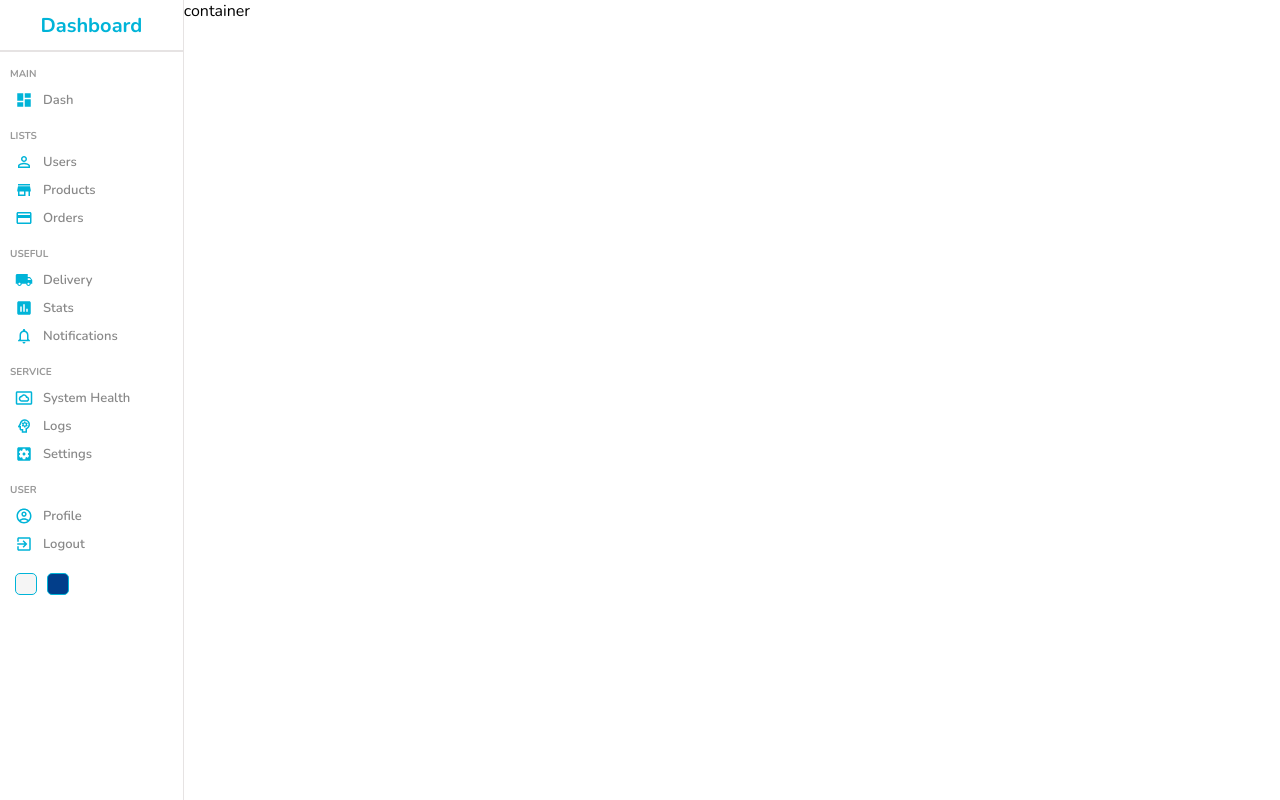
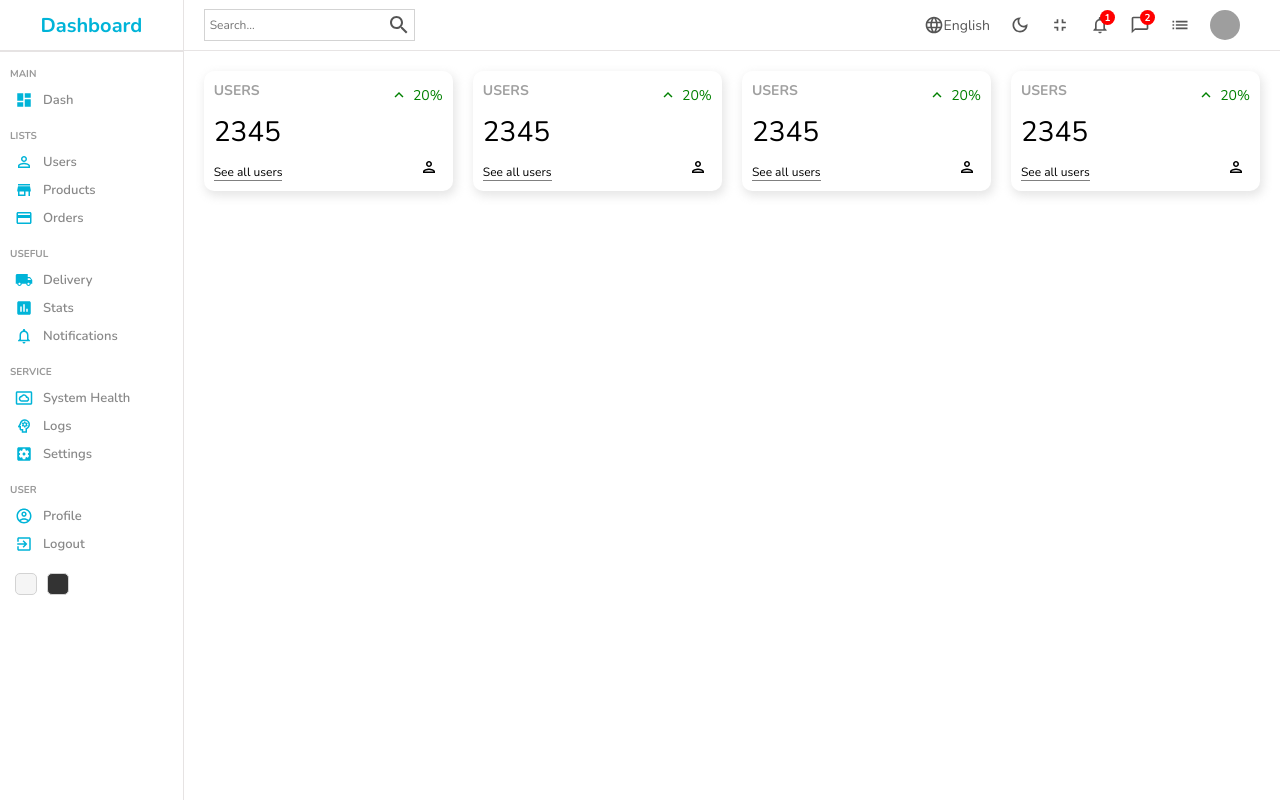
Before and after one commit to caswellorr/React-Admin-Dashboard, a React (Create React App) app: page / in a window 1280 px wide. Built offline with nearby package versions, Linux system fonts and the light colour scheme; grey boxes are pictures that could not be loaded.

Commit message:
building out widgets

```diff
--- a/src/components/navbar/Navbar.js
+++ b/src/components/navbar/Navbar.js
@@ -1,8 +1,55 @@
 import './navbar.scss';
+
+ // ICONS
+ import SearchOutlinedIcon from "@mui/icons-material/SearchOutlined";
+import LanguageOutlinedIcon from "@mui/icons-material/LanguageOutlined";
+import DarkModeOutlinedIcon from "@mui/icons-material/DarkModeOutlined";
+import FullscreenExitOutlinedIcon from "@mui/icons-material/FullscreenExitOutlined";
+import NotificationsNoneOutlinedIcon from "@mui/icons-material/NotificationsNoneOutlined";
+import ChatBubbleOutlineOutlinedIcon from "@mui/icons-material/ChatBubbleOutlineOutlined";
+import ListOutlinedIcon from "@mui/icons-material/ListOutlined";
+
 
 function Navbar() {
   return (
-    <div>Navbar</div>
+    <div className='navbar'>
+      <div className='wrapper'>
+        <div className='search'>
+          <input type='text' placeholder='Search...' />
+          <SearchOutlinedIcon className='icon' />
+        </div>
+        <div className='items'>
+          <div className='item'>
+            <LanguageOutlinedIcon className='icon' />
+            English
+          </div>
+          <div className='item'>
+            <DarkModeOutlinedIcon className='icon' />
+          </div>
+          <div className='item'>
+            <FullscreenExitOutlinedIcon className='icon' />
+          </div>
+          <div className='item'>
+            <NotificationsNoneOutlinedIcon className='icon' />
+            <div className='counter'>1</div>
+          </div>
+          <div className='item'>
+            <ChatBubbleOutlineOutlinedIcon className='icon' />
+            <div className='counter'>2</div>
+          </div>
+          <div className='item'>
+            <ListOutlinedIcon className='icon' />
+          </div>
+          <div className='item'>
+          <img
+            src="https://randomuser.me/api/portraits/med/women/45.jpg"
+            alt=""
+            className="avatar" />
+          </div>
+        </div>
+      </div>
+
+    </div>
   )
 }
 
--- a/src/components/navbar/navbar.scss
+++ b/src/components/navbar/navbar.scss
@@ -0,0 +1,72 @@
+.navbar {
+    height: 50px;
+    border-bottom: 0.5px solid rgb(231, 228, 228);
+    display: flex;
+    align-items: center;
+    font-size: 14px;
+    color: #555;
+
+    .wrapper {
+      width: 100%;
+      padding: 20px;
+      display: flex;
+      align-items: center;
+      justify-content: space-between;
+
+      .search {
+        display: flex;
+        align-items: center;
+        border: .5px solid lightgrey;
+        padding: 3px;
+
+        input {
+          border: none;
+          outline: none;
+          background-color: transparent;
+
+          &::placeholder {
+            font-size: 12px;
+          }
+        }
+      }
+
+      .items {
+        display: flex;
+        align-items: center;
+
+        .item {
+          display: flex;
+          align-items: center;
+          margin-right: 20px;
+          position: relative;
+
+          .icon {
+            font-size: 20px;
+          }
+
+          .avatar {
+            width: 30px;
+            height: 30px;
+            border-radius: 50%;
+          }
+
+          .counter {
+            width: 15px;
+            height: 15px;
+            background-color: red;
+            border-radius: 50%;
+            color: white;
+            display: flex;
+            align-items: center;
+            justify-content: center;
+            font-size: 10px;
+            font-weight: bold;
+            position: absolute;
+            top: -5px;
+            right: -5px;
+
+          }
+        }
+      }
+    }
+}
--- a/src/components/sidebar/sidebar.scss
+++ b/src/components/sidebar/sidebar.scss
@@ -72,7 +72,7 @@
           width: 20px;
           height: 20px;
           border-radius: 5px;
-          border: 1px solid #00b4d8;
+          border: 1px solid lightgray;
           cursor: pointer;
           margin: 5px;
 
@@ -80,7 +80,7 @@
               background-color: whitesmoke;
           }
           &:nth-child(2) {
-              background-color: #023e8a;
+              background-color: #333;
           }
       }
   }
--- /dev/null
+++ b/src/components/widget/Widget.js
@@ -0,0 +1,72 @@
+import './widget.scss';
+
+// ICONS
+import KeyboardArrowUpIcon from "@mui/icons-material/KeyboardArrowUp";
+import PersonOutlinedIcon from "@mui/icons-material/PersonOutlined";
+import AccountBalanceWalletOutlinedIcon from "@mui/icons-material/AccountBalanceWalletOutlined";
+import ShoppingCartOutlinedIcon from "@mui/icons-material/ShoppingCartOutlined";
+import MonetizationOnOutlinedIcon from "@mui/icons-material/MonetizationOnOutlined";
+
+function Widget( { type } ) {
+
+  let data;
+
+  switch(type){
+    case 'user':
+      data = {
+        title: "USERS",
+        isMoney: false,
+        link: "See all users",
+        icon: <PersonOutlinedIcon className='icon' />,
+      };
+      break;
+
+    case 'order':
+      data = {
+        title: "ORDERS",
+        isMoney: false,
+        link: "View all orders",
+        icon: <ShoppingCartOutlinedIcon className='icon' />,
+      };
+      break;
+
+    case 'earning':
+      data = {
+        title: "ERNINGS",
+        isMoney: true,
+        link: "View net earnings",
+        icon: <MonetizationOnOutlinedIcon className='icon' />,
+      };
+      break;
+
+    case 'balance':
+      data = {
+        title: "BALANCE",
+        isMoney: true,
+        link: "See details",
+        icon: <AccountBalanceWalletOutlinedIcon className='icon' />,
+      };
+      break;
+
+    default:
+      break;
+  }
+  return (
+    <div className='widget'>
+      <div className='left'>
+        <span className='title'>USERS</span>
+        <span className='counter'>2345</span>
+        <span className='link'>See all users</span>
+      </div>
+      <div className='right'>
+        <div className='percentage positive'>
+          <KeyboardArrowUpIcon className='icon' />
+          20%
+        </div>
+        <PersonOutlinedIcon className='icon' />
+      </div>
+    </div>
+  )
+}
+
+export default Widget
--- /dev/null
+++ b/src/components/widget/widget.scss
@@ -0,0 +1,60 @@
+.widget {
+  display: flex;
+  justify-content: space-between;
+  flex: 1;
+  padding: 10px;
+  height: 100px;
+  -webkit-box-shadow: 2px 4px 10px 1px rgba(0, 0, 0, 0.47);
+  box-shadow: 2px 4px 10px 1px rgba(201, 201, 201, 0.47);
+  border-radius: 10px;
+
+  .left,
+  .right {
+    display: flex;
+    flex-direction: column;
+    justify-content: space-between;
+
+    .title {
+      font-weight: bold;
+      font-size: 14px;
+      color: rgb(160, 160, 160);
+    }
+
+    .counter {
+      font-size: 28px;
+      font-weight: 300;
+    }
+
+    .link {
+      width: max-content;
+      font-size: 12px;
+      border-bottom: 1px solid gray;
+    }
+
+    .percentage {
+      display: flex;
+      align-items: center;
+      font-size: 14px;
+
+      &.positive {
+        color: green;
+      }
+      &.negative {
+        color: red;
+      }
+    }
+
+    .icon {
+      font-size: 18px;
+      padding: 5px;
+      border-radius: 5px;
+      align-self: flex-end;
+    }
+
+  }
+
+
+
+
+
+}
--- a/src/pages/home/Home.js
+++ b/src/pages/home/Home.js
@@ -1,11 +1,21 @@
+import Navbar from '../../components/navbar/Navbar';
 import Sidebar from '../../components/sidebar/Sidebar';
+import Widget from '../../components/widget/Widget';
 import './home.scss';
 
 function Home() {
   return (
     <div className='home'>
       <Sidebar />
-      <div className='homeContainer'>container</div>
+      <div className='homeContainer'>
+        <Navbar />
+        <div className='widgets'>
+          <Widget type='user' />
+          <Widget type='order' />
+          <Widget type='earnings' />
+          <Widget type='balance' />
+        </div>
+      </div>
     </div>
   )
 }
--- a/src/pages/home/home.scss
+++ b/src/pages/home/home.scss
@@ -3,6 +3,14 @@
 
   .homeContainer {
     flex: 6;
+
+    .widgets {
+      display: flex;
+      padding: 20px;
+      gap: 20px;
+    }
+
+
   }
 
 }
```
